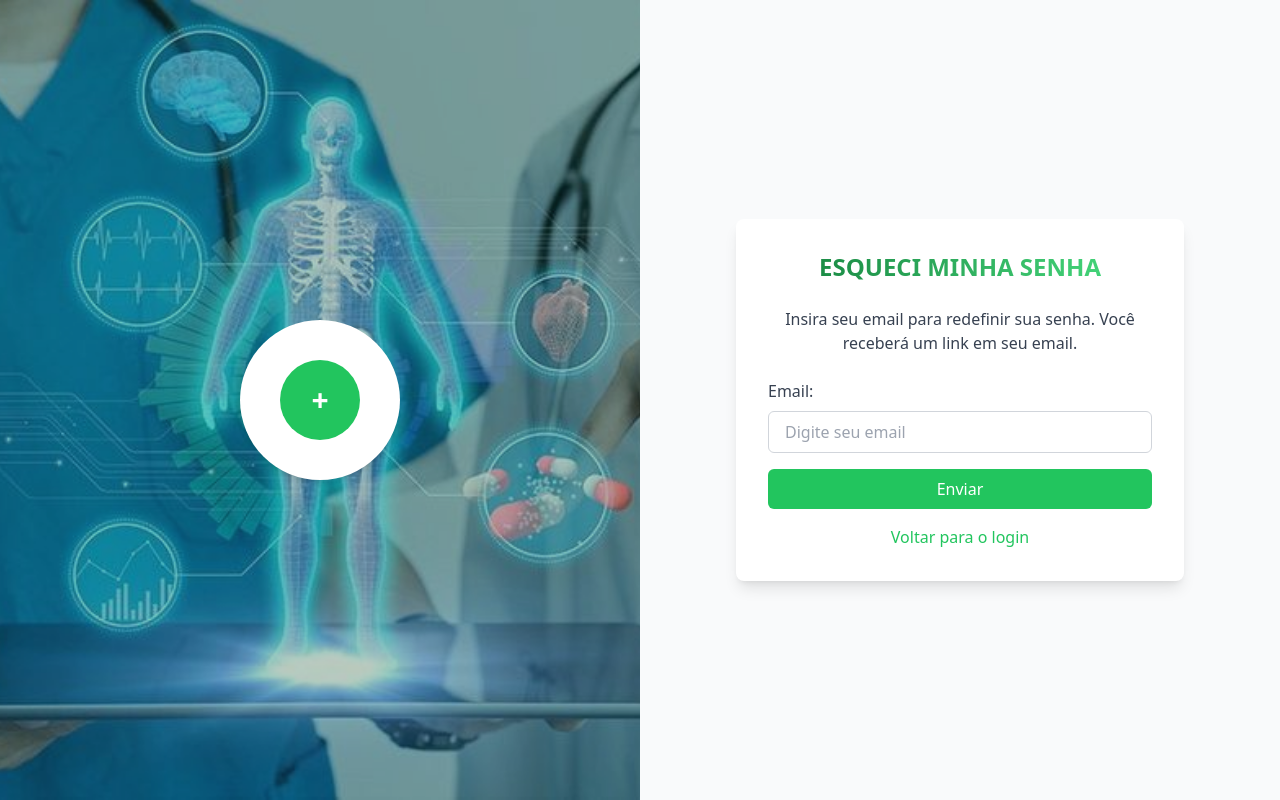
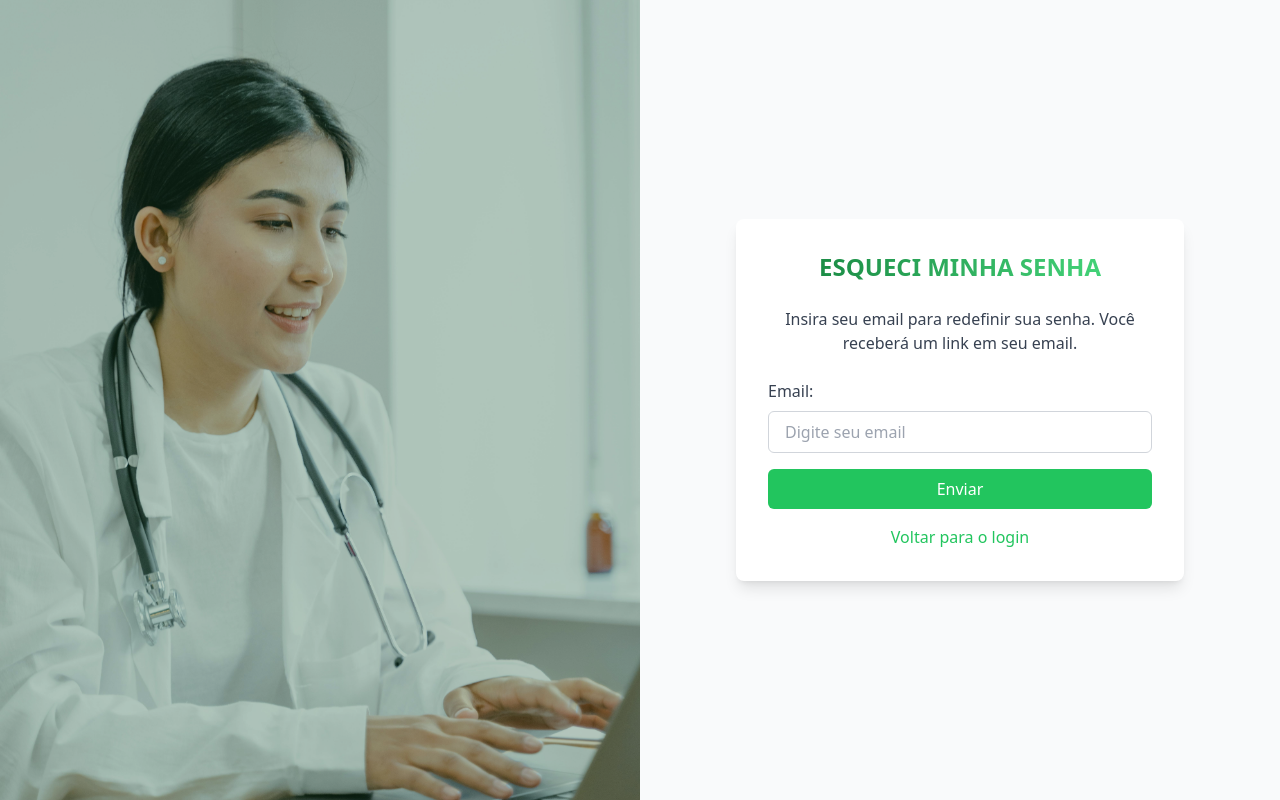
Before and after one commit to TN-Junior/AgendeMais, a React (Vite) app: page /esqueci-senha in a window 1280 px wide. Built offline with nearby package versions, Linux system fonts and the light colour scheme; the HTML template or start-up script is replaced by a standard one.

Commit message:
feat: ajuste background

```diff
--- a/src/pages/esqueci-senha/EsqueciSenhaPage.tsx
+++ b/src/pages/esqueci-senha/EsqueciSenhaPage.tsx
@@ -6,16 +6,12 @@ const EsqueciSenhaPage: React.FC = () => {
       {/* Lado esquerdo com imagem */}
       <div className="flex-1 relative bg-green-900">
         <img
-          src="src/assets/medibackground.jpg"
+          src="src/assets/pexels-tima.jpg"
           alt="Background"
           className="absolute inset-0 w-full h-full object-cover opacity-70"
         />
         <div className="relative flex justify-center items-center h-full">
-          <div className="bg-white p-10 rounded-full shadow-md">
-            <div className="w-20 h-20 bg-green-500 rounded-full flex items-center justify-center">
-              <span className="text-white text-3xl font-bold">+</span>
-            </div>
-          </div>
+
         </div>
       </div>
 
```
